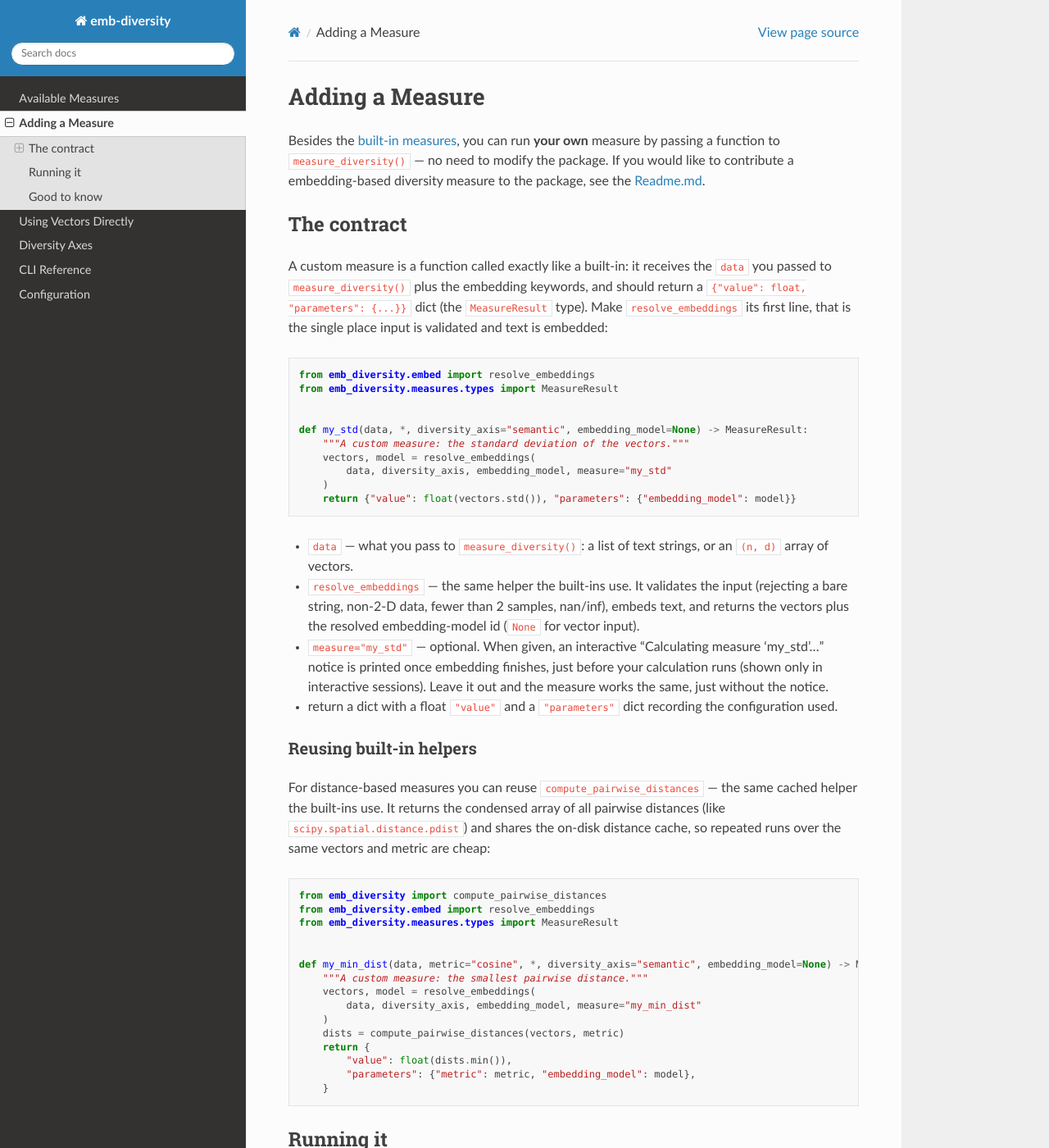
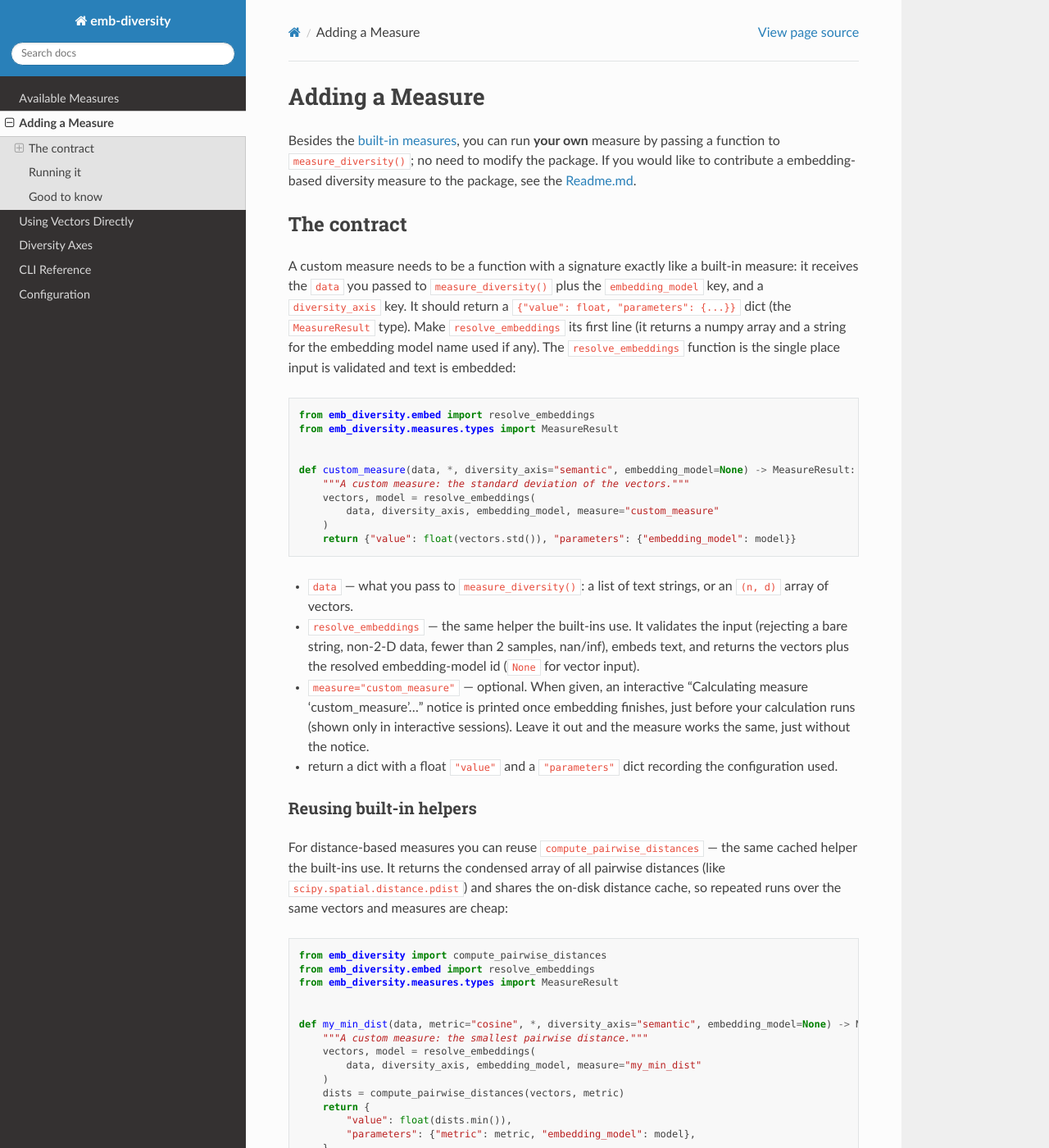
Before and after one commit to nlpsoc/emb-diversity, a Sphinx documentation site: the page built from docs/source/user-guide/adding-a-measure.md, in a window 1280 px wide and 1400 px high. Shown: the whole window at 82% size. Built offline with Sphinx 7.4.7 and the Read the Docs theme 3.1.0, drawn with Linux system fonts in a browser that asks for light colours; pages that are not in the unit, such as notebooks, are missing from menus; some of the changed text lies outside the part shown.

Commit message:
- update doc descriptions

````diff
--- a/docs/source/user-guide/adding-a-measure.md
+++ b/docs/source/user-guide/adding-a-measure.md
@@ -1,16 +1,17 @@
 # Adding a Measure
 
 Besides the [built-in measures](measures.md), you can run **your own** measure by
-passing a function to `measure_diversity()` — no need to modify the package.
+passing a function to `measure_diversity()`; no need to modify the package.
 If you would like to contribute a embedding-based diversity measure to the package,
 see the [Readme.md](https://github.com/nlpsoc/Diversity-Measurement).
 
 ## The contract
 
-A custom measure is a function called exactly like a built-in: it receives the
-`data` you passed to `measure_diversity()` plus the embedding keywords, and should return a
+A custom measure needs to be a function with a signature exactly like a built-in measure: it receives the
+`data` you passed to `measure_diversity()` plus the `embedding_model` key, and a `diversity_axis` key. It should return a
 `{"value": float, "parameters": {...}}` dict (the `MeasureResult` type). Make
-`resolve_embeddings` its first line, that is the single place input is validated and
+`resolve_embeddings` its first line (it returns a numpy array and a string for the embedding model name used if any).
+The `resolve_embeddings` function is the single place input is validated and
 text is embedded:
 
 ```python
@@ -18,10 +19,10 @@ from emb_diversity.embed import resolve_embeddings
 from emb_diversity.measures.types import MeasureResult
 
 
-def my_std(data, *, diversity_axis="semantic", embedding_model=None) -> MeasureResult:
+def custom_measure(data, *, diversity_axis="semantic", embedding_model=None) -> MeasureResult:
     """A custom measure: the standard deviation of the vectors."""
     vectors, model = resolve_embeddings(
-        data, diversity_axis, embedding_model, measure="my_std"
+        data, diversity_axis, embedding_model, measure="custom_measure"
     )
     return {"value": float(vectors.std()), "parameters": {"embedding_model": model}}
 ```
@@ -32,8 +33,8 @@ def my_std(data, *, diversity_axis="semantic", embedding_model=None) -> MeasureR
   (rejecting a bare string, non-2-D data, fewer than 2 samples, nan/inf), embeds
   text, and returns the vectors plus the resolved embedding-model id (`None` for
   vector input).
-- `measure="my_std"` — optional. When given, an interactive
-  "Calculating measure 'my_std'…" notice is printed once embedding finishes, just
+- `measure="custom_measure"` — optional. When given, an interactive
+  "Calculating measure 'custom_measure'…" notice is printed once embedding finishes, just
   before your calculation runs (shown only in interactive sessions). Leave it out
   and the measure works the same, just without the notice.
 - return a dict with a float `"value"` and a `"parameters"` dict recording the
@@ -44,7 +45,7 @@ def my_std(data, *, diversity_axis="semantic", embedding_model=None) -> MeasureR
 For distance-based measures you can reuse `compute_pairwise_distances` — the same
 cached helper the built-ins use. It returns the condensed array of all pairwise
 distances (like `scipy.spatial.distance.pdist`) and shares the on-disk distance
-cache, so repeated runs over the same vectors and metric are cheap:
+cache, so repeated runs over the same vectors and measures are cheap:
 
 ```python
 from emb_diversity import compute_pairwise_distances
@@ -76,20 +77,20 @@ from emb_diversity import measure_diversity
 
 # Text input — embedded via the diversity axis / embedding model.
 texts = ["The cat sat on the mat.", "Dogs play fetch.", "A bird sings at dawn."]
-measure_diversity(texts, measure=my_std)
-# {'my_std': {'value': ..., 'parameters': {'embedding_model': '...'}}}
+measure_diversity(texts, measure=custom_measure)
+# {'custom_measure': {'value': ..., 'parameters': {'embedding_model': '...'}}}
 
 # Vector input — used directly; no embedding, so embedding_model is None.
 vectors = np.random.randn(100, 384)
-measure_diversity(vectors, measure=my_std)
-# {'my_std': {'value': ..., 'parameters': {'embedding_model': None}}}
+measure_diversity(vectors, measure=custom_measure)
+# {'custom_measure': {'value': ..., 'parameters': {'embedding_model': None}}}
 
 # Mixed with built-in measures, in a list:
-measure_diversity(texts, measure=["mean_pw_dist", my_std])
-# {'mean_pw_dist': {...}, 'my_std': {...}}
+measure_diversity(texts, measure=["mean_pw_dist", custom_measure])
+# {'mean_pw_dist': {...}, 'custom_measure': {...}}
 ```
 
-Your measure is keyed by its function name (`my_std`) in the result.
+Your measure is keyed by its function name (`custom_measure`) in the result.
 
 ## Good to know
 
````
Also changed, not shown: 1 other file.
